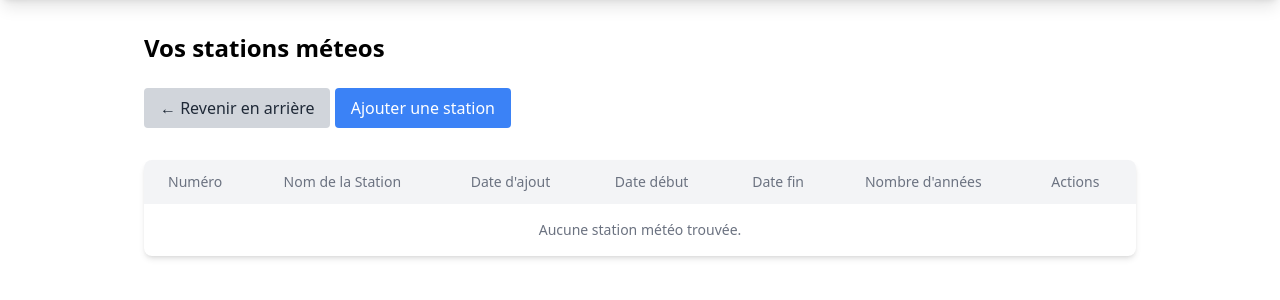
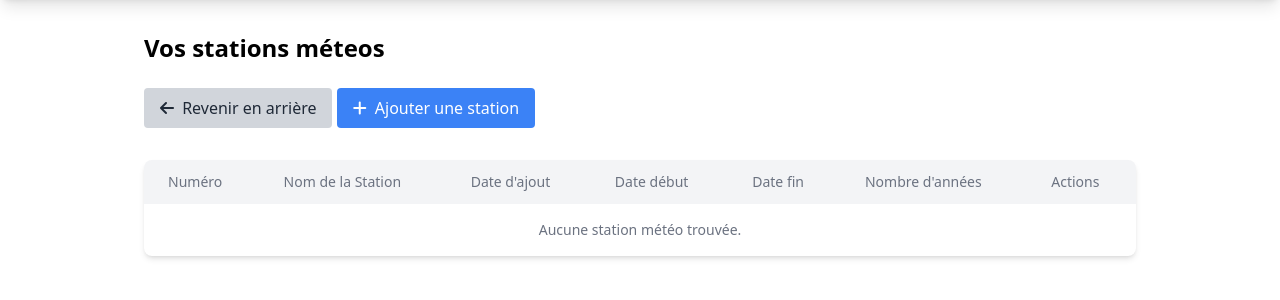
Before and after one commit to TuralAri/TransChlorWeb, a Symfony app: template templates/weatherstations/index.html.twig in a window 1280 px wide. Shown: the part 64-364 px from the top of the page. Run offline with Twig, Linux system fonts and the light colour scheme; the template is opened without the code that fills it, so the values that code supplies are empty; style sheets or scripts are compiled from the project's sources; some libraries are stand-ins or nearby versions.

Commit message:
replaced old icons everywhere, better interface

```diff
--- a/templates/computation/index.html.twig
+++ b/templates/computation/index.html.twig
@@ -8,10 +8,10 @@
         <div>
             <a href="{{ path('index') }}"
                class="inline-block mb-4 px-4 py-2 bg-gray-300 text-gray-800 rounded hover:bg-gray-400">
-                ← Revenir en arrière
+                <i class="fa-solid fa-arrow-left mr-1"></i> Revenir en arrière
             </a>
             <a href="{{ path('start_random') }}" class="inline-block mb-4 px-4 py-2 bg-blue-500 text-white rounded hover:bg-blue-700 focus:outline-none cursor-pointer">
-                Lancer un calcul
+                <i class="fa-solid fa-plus mr-1"></i>Lancer un calcul
             </a>
         </div>
 
--- a/templates/exposure_series/generate.html.twig
+++ b/templates/exposure_series/generate.html.twig
@@ -24,7 +24,7 @@
             <h1 class="text-2xl font-bold mb-6">Formulaire Météo</h1>
             <a href="{{ path('exposure_series', {'id' : weatherStation.id})}}"
                class="inline-block mb-4 px-4 py-2 bg-gray-300 text-gray-800 rounded hover:bg-gray-400">
-                ← Revenir en arrière
+                <i class="fa-solid fa-arrow-left mr-1"></i> Revenir en arrière
             </a>
 
         </div>
--- a/templates/exposure_series/index.html.twig
+++ b/templates/exposure_series/index.html.twig
@@ -19,10 +19,10 @@
         <div>
             <a href="{{ path('weather_stations') }}"
                class="inline-block mb-4 px-4 py-2 bg-gray-300 text-gray-800 rounded hover:bg-gray-400">
-                ← Revenir en arrière
+                <i class="fa-solid fa-arrow-left mr-1"></i> Revenir en arrière
             </a>
             <a href="{{ path('exposure_series_generate', {'id': weatherStation.id}) }}" class="inline-block px-4 py-2 bg-blue-500 text-white rounded hover:bg-blue-700 focus:outline-none cursor-pointer">
-                Générer une série
+                <i class="fa-solid fa-plus mr-1"></i> Générer une série
             </a>
         </div>
 
--- a/templates/weatherstations/index.html.twig
+++ b/templates/weatherstations/index.html.twig
@@ -18,10 +18,11 @@
         {% endfor %}
         <h1 class="text-2xl font-bold mb-6">Vos stations méteos</h1>
         <a href="{{ path('index') }}"
-           class="inline-block mb-4 px-4 py-2 bg-gray-300 text-gray-800 rounded hover:bg-gray-400">← Revenir en arrière
+           class="inline-block mb-4 px-4 py-2 bg-gray-300 text-gray-800 rounded hover:bg-gray-400">
+            <i class="fa-solid fa-arrow-left mr-1"></i> Revenir en arrière
         </a>
         <a href="{{ path('weather_station_add')}}" class="inline-block mb-4 px-4 py-2 bg-blue-500 text-white rounded hover:bg-blue-700 focus:outline-none cursor-pointer">
-            Ajouter une station
+            <i class="fa-solid fa-plus mr-1"></i> Ajouter une station
         </a>
         <section class="space-y-4 mt-4">
             <div class="overflow-x-auto bg-white shadow-md rounded-lg">
@@ -47,10 +48,11 @@
                             <td class="px-6 py-4 text-sm">{{ weatherStation.getEndDate() is not null ? weatherStation.getEndDate()|date('m-Y') : 'Inconnue'}}</td>
                             <td class="px-6 py-4 text-sm">{{ weatherStation.fileYears }}</td>
                             <td class="px-6 py-4 text-sm">
-                                {#                                {{ path('exposure_series_show', { 'id': series.id }) }}#}
-                                {#                                {{ path('exposure_series_edit', { 'id': series.id }) }}#}
-{#                                    <a href="" class="text-indigo-600 hover:text-indigo-900">Voir les paramètres</a>#}
-                                <a href="{{ path('exposure_series',{'id':weatherStation.id}) }}" class="ml-2 text-blue-600 hover:text-blue-900">Voir les expositions</a>
+                                <a href="{{ path('exposure_series',{'id':weatherStation.id}) }}"
+                                   class="inline-block px-4 py-2 bg-blue-500 hover:bg-blue-800 rounded text-white"
+                                   title="Voir les expositions">
+                                    <i class="fa-solid fa-eye"></i>
+                                </a>
                             </td>
 
                         </tr>
```
